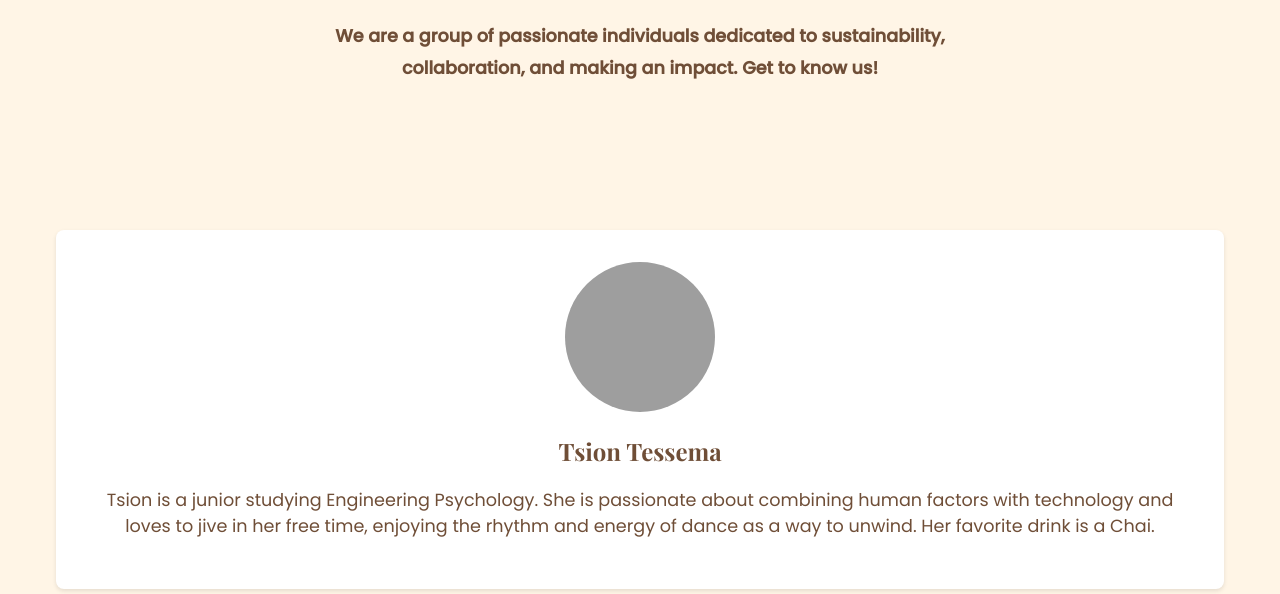
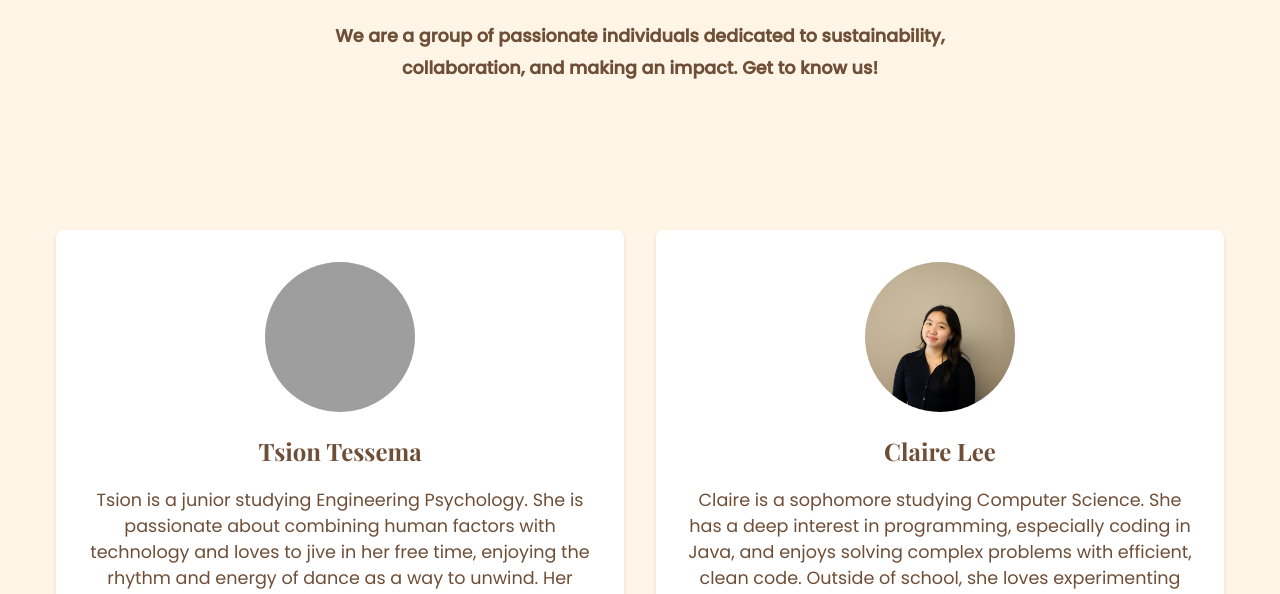
Before and after one commit to claireslee/javajive, a plain HTML site: page about.html in a window 1280 px wide. Shown: the part 201-795 px from the top of the page. Drawn offline with nearby package versions, Linux system fonts and the light colour scheme; grey boxes are pictures that could not be loaded.

Commit message:
about style cols

```diff
--- a/about.html
+++ b/about.html
@@ -35,7 +35,7 @@
       max-width: 1200px;
       margin: 0 auto;
       display: grid;
-      grid-template-columns: repeat(1fr);
+      grid-template-columns: repeat(2, 1fr);
       gap: 2rem;
       text-align: center;
     }
```
Also changed, not shown: 1 other file.
